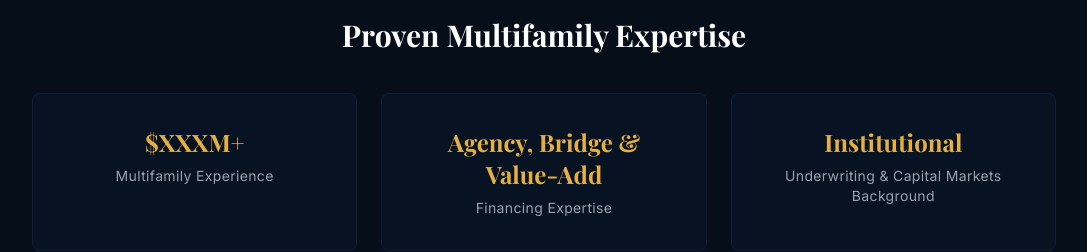
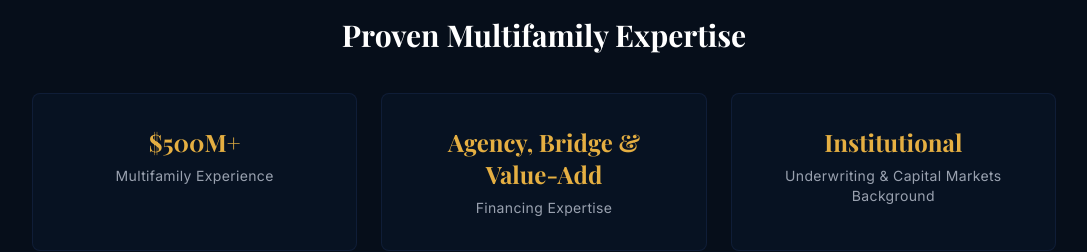
Before and after one commit to tobiabereoje/ta-capital-link, a Next.js app: page / in a window 1280 px wide. Shown: the part 964-1216 px from the top of the page, without its empty margins (96-1183 px from the left). Built offline with nearby package versions, Linux system fonts and the light colour scheme.

Commit message:
Update multifamily experience value to $500M

```diff
--- a/src/app/page.tsx
+++ b/src/app/page.tsx
@@ -82,7 +82,7 @@ export default function Home() {
           <div className="grid md:grid-cols-3 gap-6">
             {[
               {
-                value: "$XXXM+",
+                value: "$500M+",
                 label: "Multifamily Experience",
               },
               {
```
